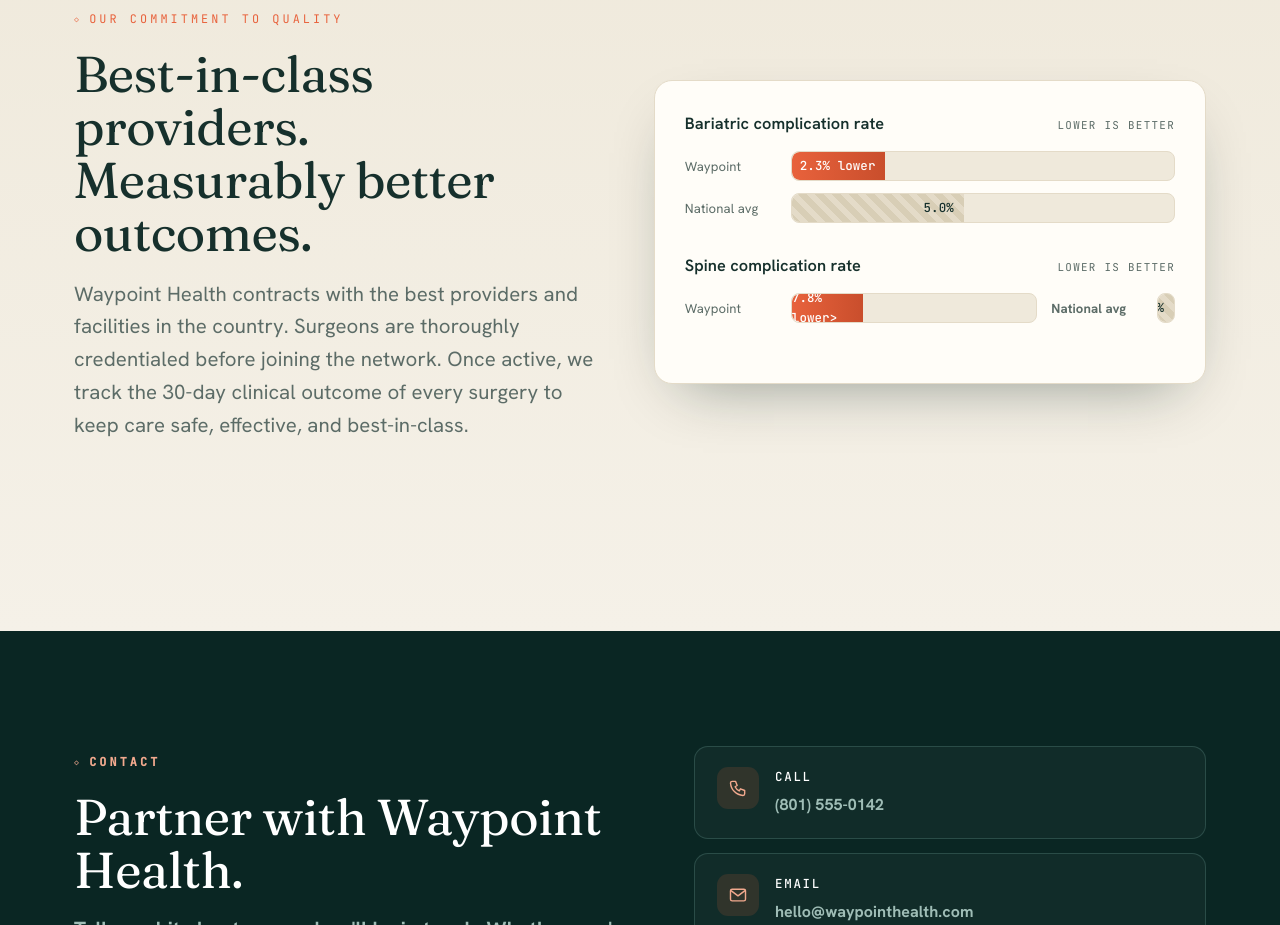
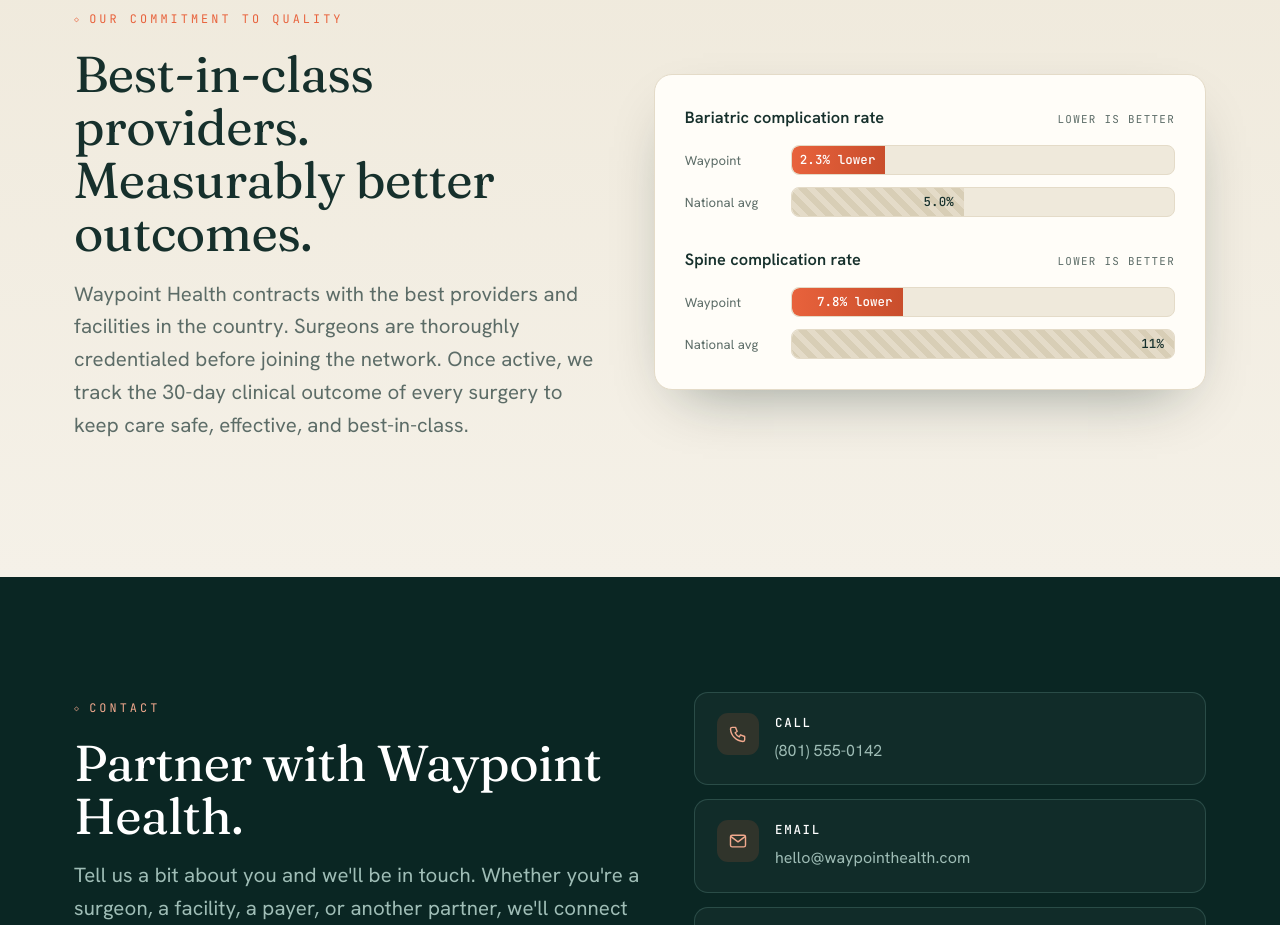
Before and after one commit to gknussmann-luminary/waypoint-health, a plain HTML site: page index.html in a window 1280 px wide. Shown: the part 3958-4883 px from the top of the page. Drawn offline with Linux system fonts and the light colour scheme.

Commit message:
fixed outcome graph

```diff
--- a/index.html
+++ b/index.html
@@ -677,7 +677,7 @@
         </div>
         <div class="gauge" data-gauge>
           <div class="g-top"><span class="g-title">Spine complication rate</span><span class="g-sub">Lower is better</span></div>
-          <div class="bar-line"><span class="bl-name">Waypoint</span><div class="bar-track"><div class="bar-fill us" data-w="29"><b>7.8% lower></div></div>
+          <div class="bar-line"><span class="bl-name">Waypoint</span><div class="bar-track"><div class="bar-fill us" data-w="29"><b>7.8% lower</b></div></div></div>
           <div class="bar-line"><span class="bl-name">National avg</span><div class="bar-track"><div class="bar-fill avg" data-w="100"><b>11%</b></div></div></div>
         </div>
       </div>
```
